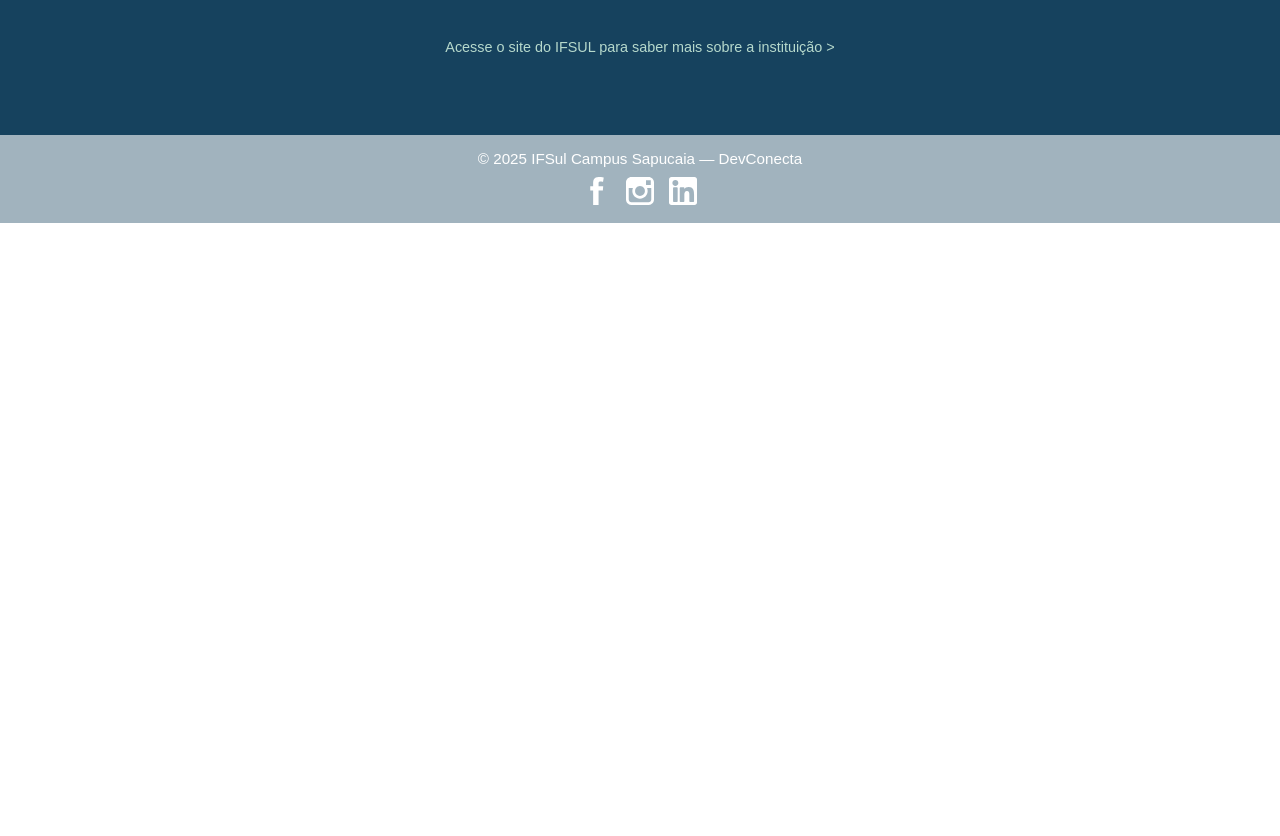
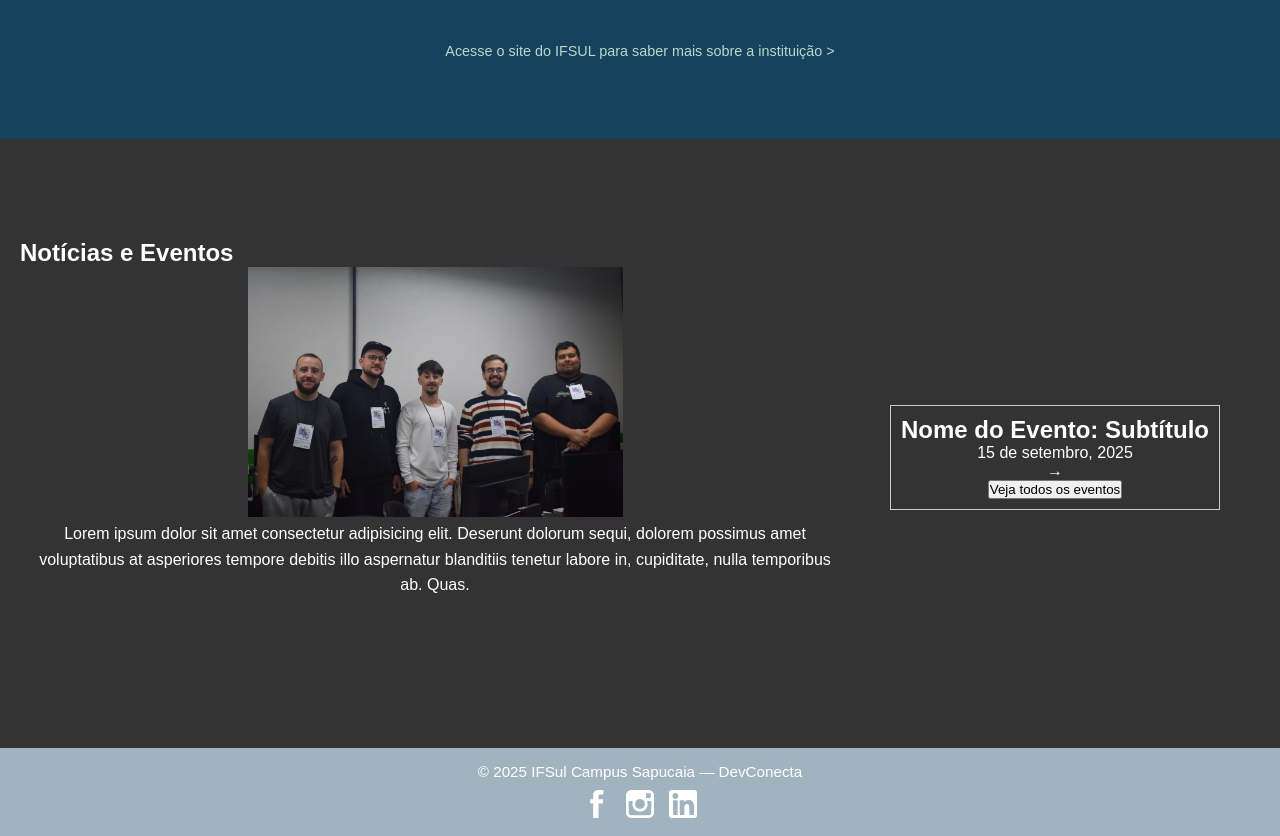
Before and after one commit to MauricioScheffer/ProjetoIF, a Next.js app in the folder frontend/: page / in a window 1280 px wide. Shown: the part 1520-2356 px from the top of the page. Before the commit the page ends 1743 px from the top, so only its background shows below. Built offline with nearby package versions, Linux system fonts and the light colour scheme.

Commit message:
Estilizando e Construindo Section

```diff
--- a/frontend/src/app/page.module.css
+++ b/frontend/src/app/page.module.css
@@ -184,6 +184,13 @@
   box-shadow: 0 5px 15px rgba(0,0,0,0.2);
 }
 
+.card:hover{
+  margin: 0;
+  transition: 2s;
+  /* box-shadow: 5px 5px 0px 10px var(--light); */
+  box-shadow: var(--dark-blue) 5px 5px, var(--dark) 10px 10px, var(--blue) 15px 15px, var(--light-blue) 20px 20px ,var(--light) 25px 25px;
+}
+
 .tag {
   position: absolute;
   top: 12px;
@@ -196,7 +203,7 @@
   font-size: 0.9rem;
 }
 
-.cardImage {
+.card .cardImage {
   width: 100%;
   height: auto;
   display: block;
@@ -205,7 +212,12 @@
 .cardContent {
   padding: 20px;
   text-align: left;
+  border: 2px solid black;
 }
+
+/* .cardContent:hover{
+
+} */
 
 .cardContent h3 {
   font-size: 1.1rem;
@@ -254,6 +266,53 @@
   font-size: 0.9rem;
   color: var(--light-blue);
 }
+
+.news{
+  padding: 100px 20px;
+  width: 100%;
+  justify-content: center;
+  /* display: flex;
+  justify-content: space-between;
+  align-items: flex-start;
+  /* min-height: calc(100vh - 100px);
+  width: 100%;
+  padding: 160px 80px 60px;
+  background-color: #0b3043;
+  box-sizing: border-box;
+  gap: 50px;
+  overflow-y: auto; */
+}
+
+.news .newsContent{
+  display: flex;
+  justify-content: space-between;
+  align-items: center;
+  max-width: 1200px;
+  width: 100%;
+  gap: 40px;
+}
+
+.news h1{
+
+  text-align: left;
+}
+
+.news .cardLeft{
+  flex: 1;
+}
+
+.news .cardRight{
+  max-height: 200px;
+  overflow-y: auto;
+  border: 1px solid #ccc;
+  padding: 10px;
+}
+
+.news .cardRight ul{
+  margin: 0;padding: 0;
+}
+
+
 
 
 
--- a/frontend/src/app/page.tsx
+++ b/frontend/src/app/page.tsx
@@ -40,7 +40,7 @@ export default function Home() {
               width={570}
               height={400}
               className={styles.heroImage}
-              priority/>
+              priority />
             <button className={styles.heroButton}>Nossos cursos</button>
           </div>
         </div>
@@ -102,7 +102,42 @@ export default function Home() {
       </section>
 
       {/* news e eventos */}
+      <section className={styles.news}>
+        <h1>Notícias e Eventos</h1>
+
+        <div className={styles.newsContent}>
+          <div className={styles.cardLeft}>
+          <Image
+            src="/images/image.jpg"
+            alt="Notícias e Eventos"
+            width={375}
+            height={250}
+            className={styles.cardImage}
+          />
+
+          <p className={styles.descricao}>
+            Lorem ipsum dolor sit amet consectetur adipisicing elit.
+            Deserunt dolorum sequi, dolorem possimus amet voluptatibus
+            at asperiores tempore debitis illo aspernatur blanditiis tenetur
+            labore in, cupiditate, nulla temporibus ab. Quas.</p>
+        </div>
+
+        <div className={styles.cardRight}>
+          <div className="list">
+            <ul className={styles.listNews}>
+              <li><h2>Nome do Evento: Subtítulo</h2>
+              <p>15 de setembro, 2025</p>
+              <span className={styles.seta}>→</span>
+              </li>
+            </ul>
+          </div>
+            <button className={styles.botaoEventos}>Veja todos os eventos</button>
+        </div>
+
+        </div>
+      </section>
       {/* professores */}
+
       {/* sobre o portal */}
 
 
--- a/frontend/tsconfig.json
+++ b/frontend/tsconfig.json
@@ -15,7 +15,7 @@
     "moduleResolution": "bundler",
     "resolveJsonModule": true,
     "isolatedModules": true,
-    "jsx": "react-jsx",
+    "jsx": "preserve",
     "incremental": true,
     "plugins": [
       {
```
Lines whose indentation alone changed are shown as unchanged.
